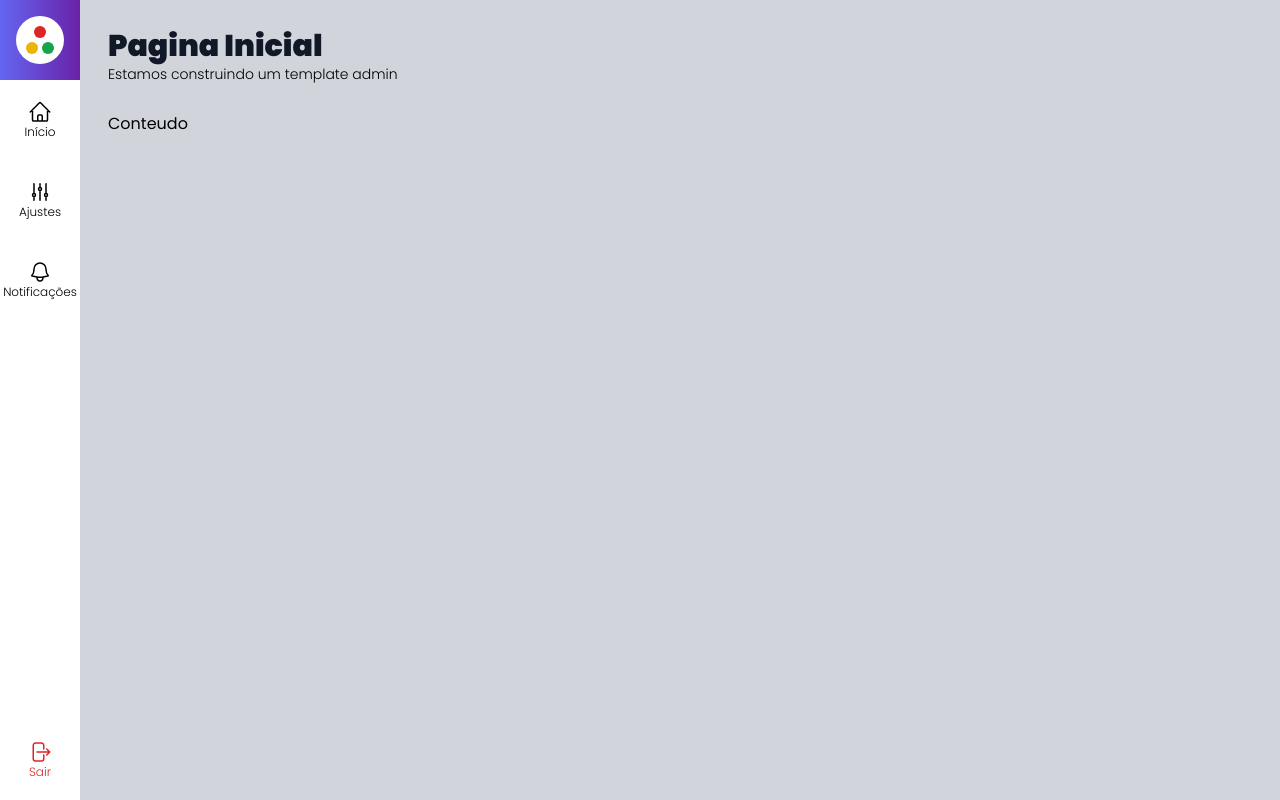
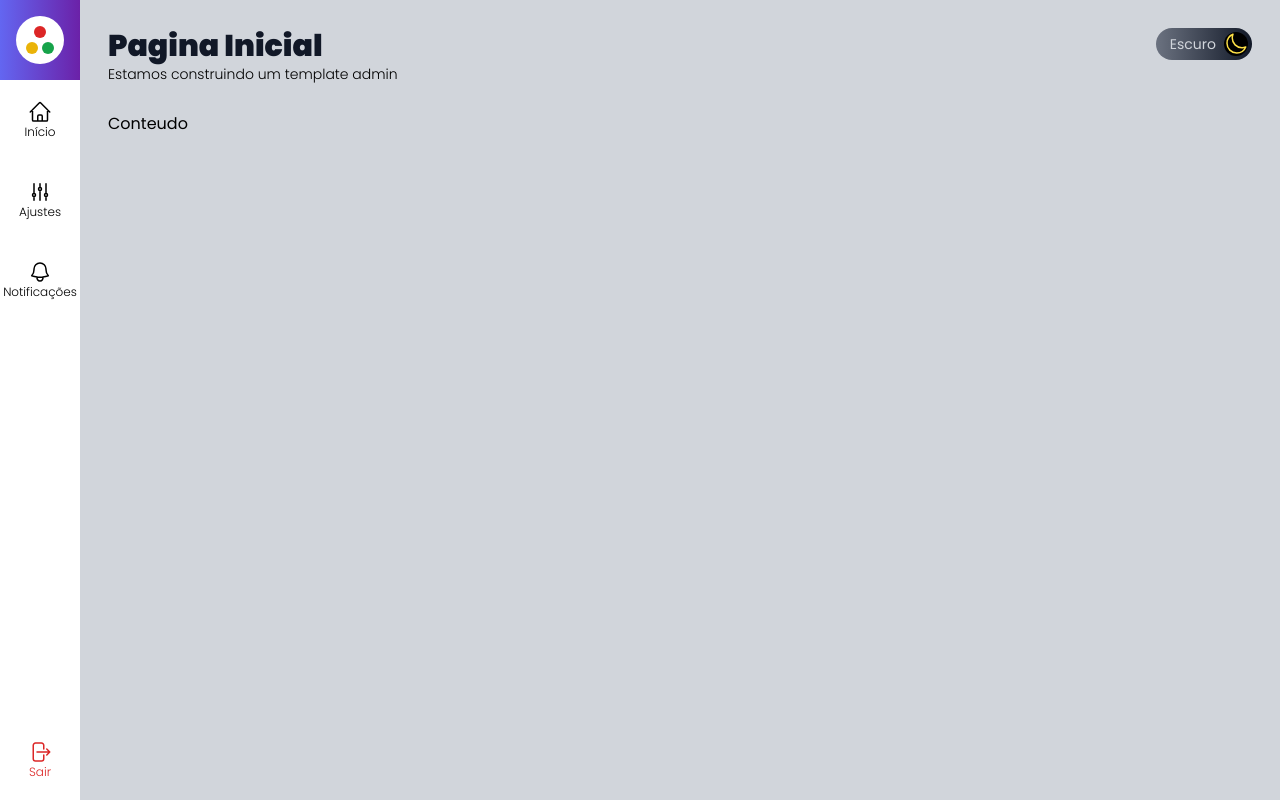
Before and after one commit to JonataRamalho/admin-next, a Next.js app: page / in a window 1280 px wide. Built offline with nearby package versions, Linux system fonts and the light colour scheme.

Commit message:
feat: Adiciona botão dark

```diff
--- a/src/components/icons/index.tsx
+++ b/src/components/icons/index.tsx
@@ -21,3 +21,15 @@
     <path strokeLinecap="round" strokeLinejoin="round" d="M15.75 9V5.25A2.25 2.25 0 0013.5 3h-6a2.25 2.25 0 00-2.25 2.25v13.5A2.25 2.25 0 007.5 21h6a2.25 2.25 0 002.25-2.25V15m3 0l3-3m0 0l-3-3m3 3H9" />
   </svg>
 )
+
+export const IconeSol = (tamanho = 6) => (
+  <svg xmlns="http://www.w3.org/2000/svg" fill="none" viewBox="0 0 24 24" strokeWidth={1.5} stroke="currentColor" className={`w-${tamanho} h-${tamanho}`}>
+    <path strokeLinecap="round" strokeLinejoin="round" d="M12 3v2.25m6.364.386l-1.591 1.591M21 12h-2.25m-.386 6.364l-1.591-1.591M12 18.75V21m-4.773-4.227l-1.591 1.591M5.25 12H3m4.227-4.773L5.636 5.636M15.75 12a3.75 3.75 0 11-7.5 0 3.75 3.75 0 017.5 0z" />
+  </svg>
+)
+
+export const IconeLua = (tamanho = 6) => (
+  <svg xmlns="http://www.w3.org/2000/svg" fill="none" viewBox="0 0 24 24" strokeWidth={1.5} stroke="currentColor" className={`w-${tamanho} h-${tamanho}`}>
+    <path strokeLinecap="round" strokeLinejoin="round" d="M21.752 15.002A9.718 9.718 0 0118 15.75c-5.385 0-9.75-4.365-9.75-9.75 0-1.33.266-2.597.748-3.752A9.753 9.753 0 003 11.25C3 16.635 7.365 21 12.75 21a9.753 9.753 0 009.002-5.998z" />
+  </svg>
+)
--- /dev/null
+++ b/src/components/template/BotaoAlternarTema.tsx
@@ -0,0 +1,47 @@
+import { IconeLua, IconeSol } from "../icons/index"
+
+interface BotaoAlternarTemaProps {
+  tema: string
+  alternarTema: () => void
+}
+
+export default function BotaoAlternarTema(props: BotaoAlternarTemaProps) {
+  return props.tema === 'dark' ? (
+    <div onClick={props.alternarTema} className={`
+      hidden sm:flex items-center cursor-pointer
+      bg-gradient-to-r from-yellow-300 to-yellow-600
+      w-14 lg:w-24 h-8 p-1 rounded-full
+    `}>
+      <div className={`
+        flex items-center justify-center
+        bg-white text-yellow-600
+        w-6 h-6 rounded-full
+      `}>{IconeSol(4)}</div>
+      <div className={`
+        hidden lg:flex items-center ml-4
+        text-white
+      `}>
+        <span className="text-sm">Claro</span>
+      </div>
+    </div >
+  ) : (
+    <div onClick={props.alternarTema} className={`
+        hidden sm:flex items-center justify-end cursor-pointer
+        bg-gradient-to-r from-gray-500 to-gray-900
+        w-14 lg:w-24 h-8 p-1 rounded-full
+      `}>
+      <div className={`
+          hidden lg:flex items-center mr-2
+          text-gray-300
+        `}>
+        <span className="text-sm">Escuro</span>
+      </div>
+      <div className={`
+          flex items-center justify-center
+          bg-black text-yellow-300
+          w-6 h-6 rounded-full
+        `}>{IconeLua(4)}</div>
+
+    </div>
+  )
+}
--- a/src/components/template/Cabecalho.tsx
+++ b/src/components/template/Cabecalho.tsx
@@ -1,3 +1,5 @@
+import useAppData from "../../data/hook/useAppData"
+import BotaoAlternarTema from "./BotaoAlternarTema"
 import Titulo from "./Titulo"
 
 interface CabecalhoProps {
@@ -6,9 +8,14 @@
 }
 
 export default function Cabecalho(props: CabecalhoProps) {
+  const { tema, alternarTema } = useAppData()
+
   return (
-    <div>
+    <div className={`flex`}>
       <Titulo titulo={props.titulo} subtitulo={props.subtitulo} />
+      <div className={`flex flex-grow justify-end`}>
+        <BotaoAlternarTema tema={tema} alternarTema={alternarTema} />
+      </div>
     </div>
   )
 }
```
